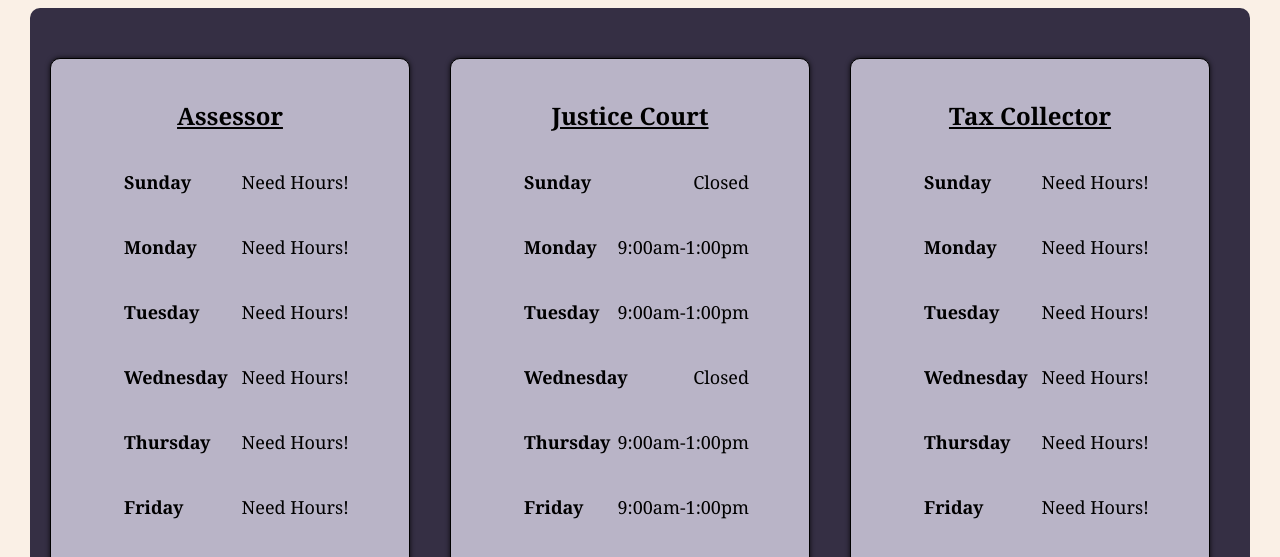
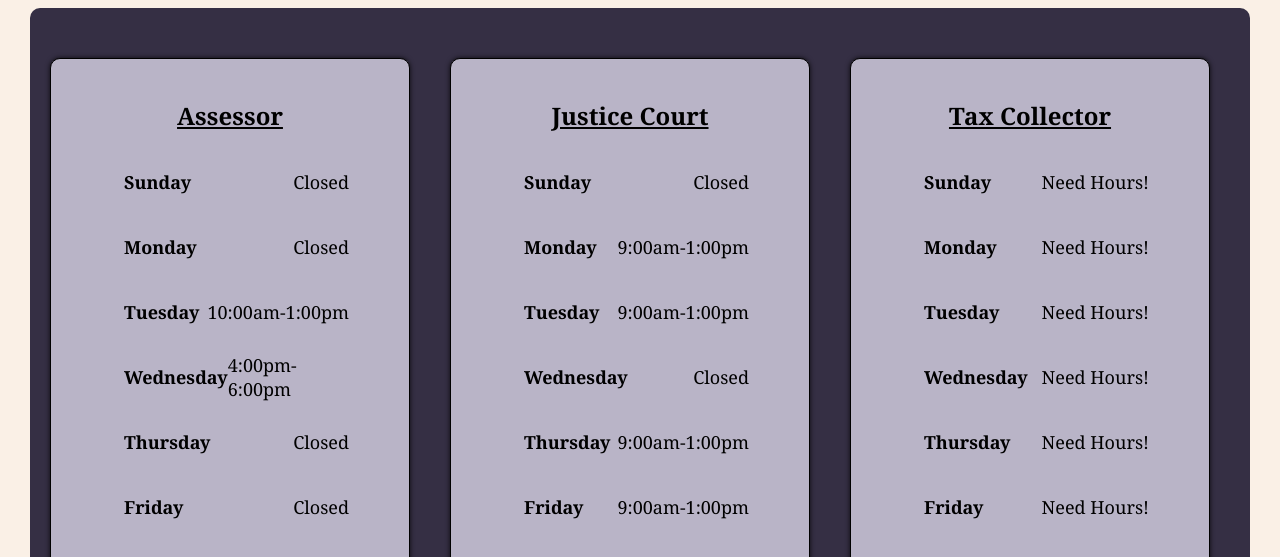
Before and after one commit to alexisjs424/TownWebsite, a plain HTML site: page hours.html in a window 1280 px wide. Shown: the part 375-932 px from the top of the page. Drawn offline with Linux system fonts and the light colour scheme.

Commit message:
Added assessors hours

```diff
--- a/hours.html
+++ b/hours.html
@@ -54,31 +54,31 @@
                 <div class="hours">
                     <div class="day-time-pair">
                         <p>Sunday</p>
-                        <div class="time">Need Hours!</div>
+                        <div class="time">Closed</div>
                     </div>
                     <div class="day-time-pair">
                         <p>Monday</p>
-                        <div class="time">Need Hours!</div>
+                        <div class="time">Closed</div>
                     </div>
                     <div class="day-time-pair">
                         <p>Tuesday</p>
-                        <div class="time">Need Hours!</div>
+                        <div class="time">10:00am-1:00pm</div>
                     </div>
                     <div class="day-time-pair">
                         <p>Wednesday</p>
-                        <div class="time">Need Hours!</div>
+                        <div class="time">4:00pm-6:00pm</div>
                     </div>
                     <div class="day-time-pair">
                         <p>Thursday</p>
-                        <div class="time">Need Hours!</div>
+                        <div class="time">Closed</div>
                     </div>
                     <div class="day-time-pair">
                         <p>Friday</p>
-                        <div class="time">Need Hours!</div>
+                        <div class="time">Closed</div>
                     </div>
                     <div class="day-time-pair">
                         <p>Saturday</p>
-                        <div class="time">Need Hours!</div>
+                        <div class="time">Closed</div>
                     </div>
                 </div>
             </div>
```
